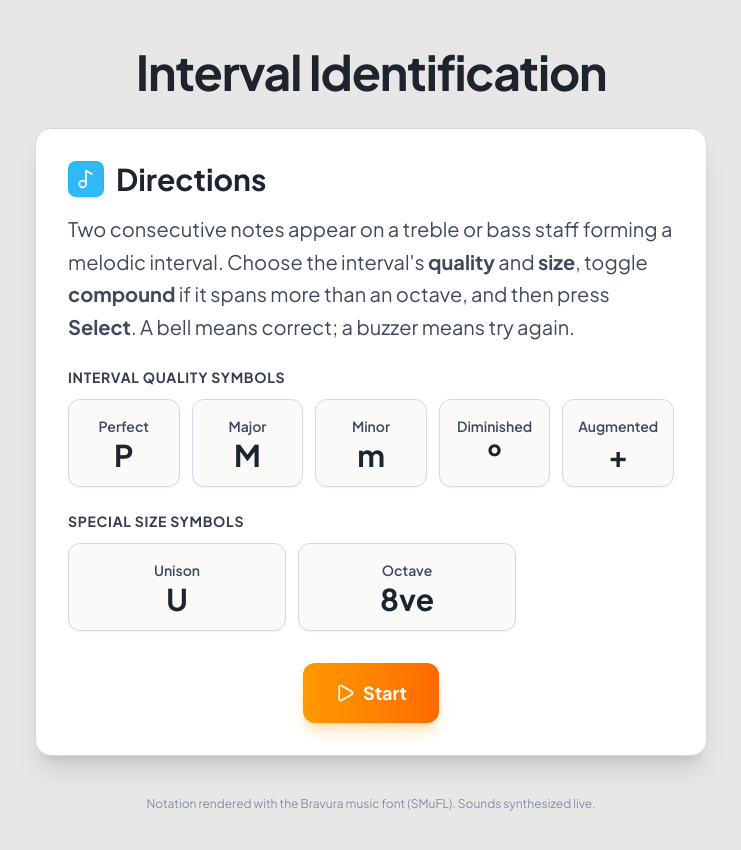
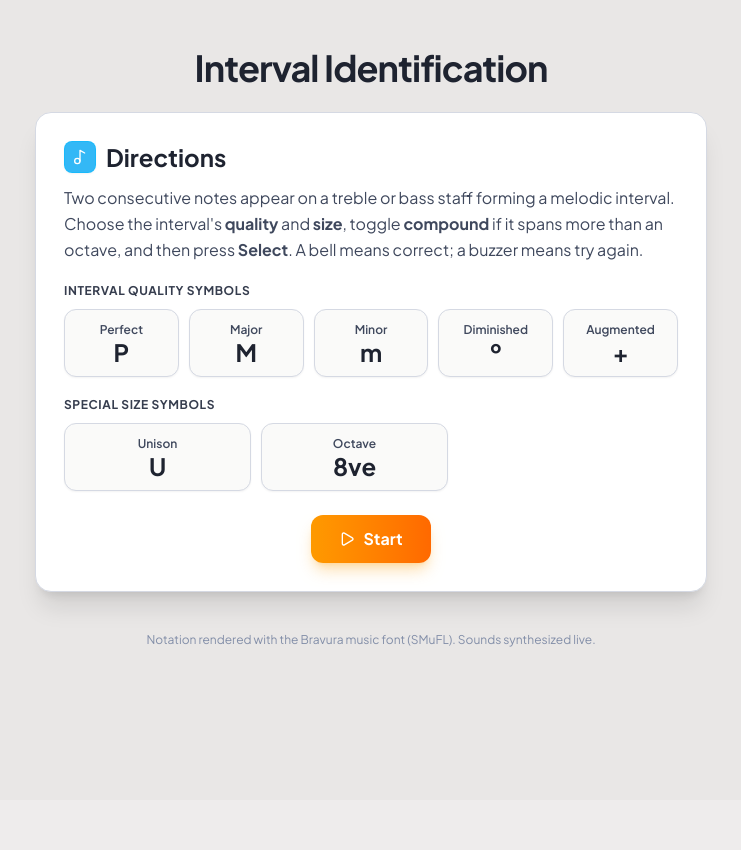
Before and after one commit to andrewbleckner-prog/updated-interval-game, a React (Vite) app: page / in a window 1280 px wide. Shown: the top 850 px of the page, without its empty margins (269-1010 px from the left). After the commit the page ends 800 px from the top, so only its background shows below. Built offline with nearby package versions, Linux system fonts and the light colour scheme.

Commit message:
Add files via upload

```diff
--- a/src/App.tsx
+++ b/src/App.tsx
@@ -125,24 +125,37 @@ export default function App() {
     <div id="interval-app-root" className="min-h-screen bg-stone-200/70 text-ink-800 flex flex-col items-center px-4 py-8 sm:py-12">
       {/* Header */}
       {!started ? (
-        <header id="game-header" className="w-full max-w-2xl text-center mb-8 animate-fade-in">
-          <h1 className="text-4xl sm:text-5xl font-bold tracking-tight text-ink-900">
+        <header id="game-header" className="w-full max-w-2xl text-center mb-6 animate-fade-in">
+          <h1 className="text-3xl sm:text-4xl font-bold tracking-tight text-ink-900">
             Interval Identification
           </h1>
         </header>
       ) : (
         <header id="game-header" className="w-full max-w-5xl mb-6 animate-fade-in text-left">
-          <div className="flex items-center gap-3.5">
-            <div className="w-10 h-10 sm:w-11 sm:h-11 rounded-xl bg-orange-500/80 border border-orange-400/50 flex items-center justify-center shrink-0 shadow-xs backdrop-blur-xs text-white">
-              <Music2 className="w-5 h-5 sm:w-6 sm:h-6 text-white" />
+          <div className="grid grid-cols-1 md:grid-cols-2 gap-6 items-end">
+            {/* Title & subtitle aligned with left column */}
+            <div>
+              <div className="flex items-center gap-3">
+                <div className="w-9 h-9 sm:w-10 sm:h-10 rounded-xl bg-orange-500/80 border border-orange-400/50 flex items-center justify-center shrink-0 shadow-xs backdrop-blur-xs text-white">
+                  <Music2 className="w-5 h-5 text-white" />
+                </div>
+                <h1 className="text-2xl sm:text-3xl lg:text-[2.25rem] font-bold tracking-tight text-ink-900 leading-tight">
+                  Interval Identification
+                </h1>
+              </div>
+              <p className="mt-1.5 pl-12 sm:pl-13 text-ink-700 text-sm sm:text-base font-semibold">
+                Identify the melodic interval between the two notes on the staff.
+              </p>
             </div>
-            <h1 className="text-3xl sm:text-4xl lg:text-[2.6rem] font-bold tracking-tight text-ink-900 leading-tight">
-              Interval Identification
-            </h1>
+
+            {/* Stats row aligned right above the selection window spanning its exact width */}
+            <div id="game-stats-bar" className="grid grid-cols-4 gap-2 w-full">
+              <StatCard label="Score" value={score} accent="text-emerald-600" />
+              <StatCard label="Streak" value={streak} accent="text-amber-600" icon={<Trophy className="w-3 h-3" />} />
+              <StatCard label="Accuracy" value={`${accuracy}%`} accent="text-sky-600" />
+              <StatCard label="Best Streak" value={bestStreak} accent="text-violet-600" />
+            </div>
           </div>
-          <p className="mt-2 pl-13.5 sm:pl-14.5 text-ink-700 text-base sm:text-lg font-semibold">
-            Identify the melodic interval between the two notes on the staff.
-          </p>
         </header>
       )}
 
@@ -150,14 +163,6 @@ export default function App() {
         <StartScreen onStart={startGame} bestStreak={bestStreak} />
       ) : (
         <main id="game-main-board" className="w-full max-w-5xl flex flex-col gap-6 animate-fade-in">
-          {/* Stats bar */}
-          <div id="game-stats-bar" className="grid grid-cols-2 sm:grid-cols-4 gap-3">
-            <StatCard label="Score" value={score} accent="text-emerald-600" />
-            <StatCard label="Streak" value={streak} accent="text-amber-600" icon={<Trophy className="w-4 h-4" />} />
-            <StatCard label="Accuracy" value={`${accuracy}%`} accent="text-sky-600" />
-            <StatCard label="Best Streak" value={bestStreak} accent="text-violet-600" />
-          </div>
-
           {/* Side-by-side: Staff window (left) and Selection window (right) */}
           <div id="game-workspace" className="grid grid-cols-1 md:grid-cols-2 gap-6 items-stretch">
             {/* Left column: Staff card & action buttons */}
@@ -408,52 +413,52 @@ function StartScreen({ onStart, bestStreak }: { onStart: () => void; bestStreak:
 
   return (
     <div id="start-screen" className="w-full max-w-2xl animate-fade-in">
-      <div id="start-screen-card" className="bg-white rounded-2xl shadow-xl border border-ink-200 p-6 sm:p-8">
-        <div className="flex items-center gap-3 mb-4 text-left">
-          <div className="w-8 h-8 sm:w-9 sm:h-9 rounded-lg bg-sky-500/80 border border-sky-400/50 flex items-center justify-center shrink-0 shadow-xs backdrop-blur-xs text-white">
-            <Music2 className="w-4 h-4 sm:w-5 sm:h-5 text-white" />
+      <div id="start-screen-card" className="bg-white rounded-2xl shadow-xl border border-ink-200 p-5 sm:p-7">
+        <div className="flex items-center gap-2.5 mb-3 text-left">
+          <div className="w-7 h-7 sm:w-8 sm:h-8 rounded-lg bg-sky-500/80 border border-sky-400/50 flex items-center justify-center shrink-0 shadow-xs backdrop-blur-xs text-white">
+            <Music2 className="w-3.5 h-3.5 sm:w-4 sm:h-4 text-white" />
           </div>
-          <h2 className="text-2xl sm:text-3xl font-bold text-ink-900">
+          <h2 className="text-xl sm:text-2xl font-bold text-ink-900">
             Directions
           </h2>
         </div>
-        <p className="text-ink-700 text-lg sm:text-xl text-left leading-relaxed mb-6">
+        <p className="text-ink-700 text-sm sm:text-base text-left leading-relaxed mb-5">
           Two consecutive notes appear on a treble or bass staff forming a melodic interval. Choose the interval's <strong>quality</strong> and <strong>size</strong>, toggle <strong>compound</strong> if it spans more than an octave, and then press <strong>Select</strong>. A bell means correct; a buzzer means try again.
         </p>
 
         {/* Quality symbols display */}
-        <div id="quality-symbols-container" className="mb-6">
-          <h3 className="text-sm font-bold uppercase tracking-wider text-ink-800 text-left mb-3">
+        <div id="quality-symbols-container" className="mb-5">
+          <h3 className="text-xs font-bold uppercase tracking-wider text-ink-800 text-left mb-2.5">
             Interval Quality Symbols
           </h3>
-          <div className="grid grid-cols-2 sm:grid-cols-5 gap-3">
+          <div className="grid grid-cols-2 sm:grid-cols-5 gap-2.5">
             {qualitySymbols.map((item) => (
               <div
                 key={item.name}
                 id={`symbol-tile-${item.name.toLowerCase()}`}
-                className="bg-stone-50 border border-ink-200 rounded-xl p-3 sm:p-4 flex flex-col items-center justify-center text-center shadow-xs"
+                className="bg-stone-50 border border-ink-200 rounded-xl p-2.5 sm:p-3 flex flex-col items-center justify-center text-center shadow-xs"
               >
-                <span className="text-sm font-semibold text-ink-700 mb-1">{item.name}</span>
-                <span className="text-2xl sm:text-3xl font-bold text-ink-900 leading-none">{item.symbol}</span>
+                <span className="text-xs font-semibold text-ink-700 mb-0.5">{item.name}</span>
+                <span className="text-xl sm:text-2xl font-bold text-ink-900 leading-none">{item.symbol}</span>
               </div>
             ))}
           </div>
         </div>
 
         {/* Special Size symbols display */}
-        <div id="special-size-symbols-container" className="mb-8">
-          <h3 className="text-sm font-bold uppercase tracking-wider text-ink-800 text-left mb-3">
+        <div id="special-size-symbols-container" className="mb-6">
+          <h3 className="text-xs font-bold uppercase tracking-wider text-ink-800 text-left mb-2.5">
             Special Size Symbols
           </h3>
-          <div className="grid grid-cols-2 gap-3 max-w-md">
+          <div className="grid grid-cols-2 gap-2.5 max-w-sm">
             {specialSizeSymbols.map((item) => (
               <div
                 key={item.name}
                 id={`size-symbol-tile-${item.name.toLowerCase()}`}
-                className="bg-stone-50 border border-ink-200 rounded-xl p-3 sm:p-4 flex flex-col items-center justify-center text-center shadow-xs"
+                className="bg-stone-50 border border-ink-200 rounded-xl p-2.5 sm:p-3 flex flex-col items-center justify-center text-center shadow-xs"
               >
-                <span className="text-sm font-semibold text-ink-700 mb-1">{item.name}</span>
-                <span className="text-2xl sm:text-3xl font-bold text-ink-900 leading-none">{item.symbol}</span>
+                <span className="text-xs font-semibold text-ink-700 mb-0.5">{item.name}</span>
+                <span className="text-xl sm:text-2xl font-bold text-ink-900 leading-none">{item.symbol}</span>
               </div>
             ))}
           </div>
@@ -463,13 +468,13 @@ function StartScreen({ onStart, bestStreak }: { onStart: () => void; bestStreak:
           <button
             id="start-game-button"
             onClick={onStart}
-            className="inline-flex items-center justify-center gap-2 px-8 py-4 rounded-xl bg-gradient-to-r from-amber-500 to-orange-500 hover:from-amber-400 hover:to-orange-400 text-white font-bold text-lg transition-all shadow-lg shadow-amber-500/30 w-full sm:w-auto"
+            className="inline-flex items-center justify-center gap-2 px-7 py-3 rounded-xl bg-gradient-to-r from-amber-500 to-orange-500 hover:from-amber-400 hover:to-orange-400 text-white font-bold text-base transition-all shadow-lg shadow-amber-500/30 w-full sm:w-auto"
           >
-            <Play className="w-5 h-5" />
+            <Play className="w-4 h-4" />
             Start
           </button>
           {bestStreak > 0 && (
-            <p className="mt-4 text-sm text-ink-500 text-center">Best streak so far: {bestStreak}</p>
+            <p className="mt-3 text-xs text-ink-500 text-center">Best streak so far: {bestStreak}</p>
           )}
         </div>
       </div>
@@ -489,11 +494,11 @@ function StatCard({
   icon?: React.ReactNode;
 }) {
   return (
-    <div className="bg-white/80 backdrop-blur rounded-xl border border-ink-200 shadow-sm px-4 py-3 text-center">
-      <div className="text-xs uppercase tracking-wider text-ink-400">{label}</div>
-      <div className={`text-2xl font-bold mt-0.5 flex items-center justify-center gap-1 ${accent}`}>
+    <div className="bg-white/85 backdrop-blur rounded-xl border border-ink-200 shadow-xs px-2 py-2 text-center flex flex-col justify-center min-w-0">
+      <div className="text-[10px] sm:text-[11px] font-semibold uppercase tracking-wider text-ink-500 truncate">{label}</div>
+      <div className={`text-base sm:text-lg font-bold mt-0.5 flex items-center justify-center gap-1 ${accent} truncate leading-tight`}>
         {icon}
-        {value}
+        <span>{value}</span>
       </div>
     </div>
   );
```
